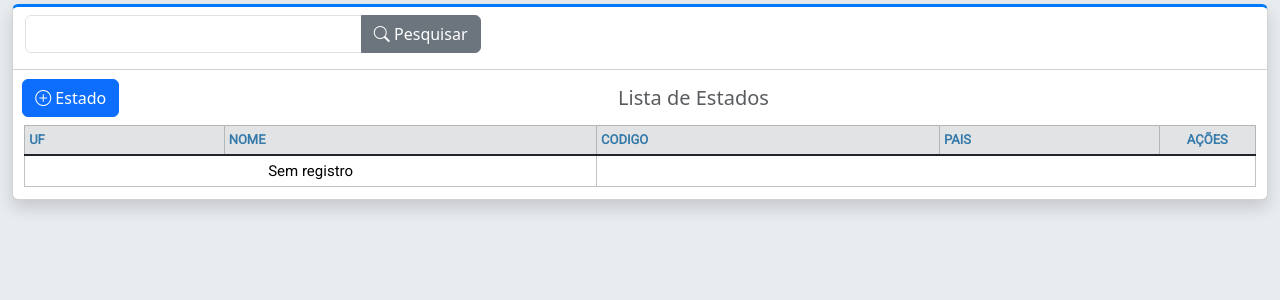
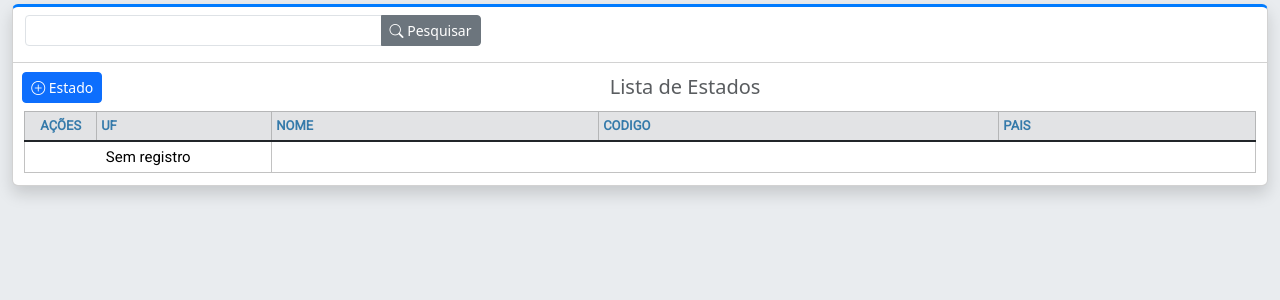
Before and after one commit to jvsjanilson/MeuFinanceiro, a Django app: page /estados/ in a window 1280 px wide. Shown: the part 65-365 px from the top of the page. Run offline with Django 4.2, Linux system fonts and the light colour scheme; the visitor is signed in with stand-in values (Sample User, id 1); data that the repository does not hold is empty.

Commit message:
feat: layout small estado

```diff
--- a/cadastro/templates/cadastro/estado/confirm_delete.html
+++ b/cadastro/templates/cadastro/estado/confirm_delete.html
@@ -17,8 +17,8 @@
                     </div>
 
                     <div class="card-footer">
-                        <button type="submit" class="btn btn-danger"><i class="bi bi-check-lg"></i> Confirmar</button>
-                        <a class="btn btn-secondary" href="{% url 'estado-list' %}"><i class="bi bi-reply"></i> Voltar</a>
+                        <button type="submit" class="btn btn-sm btn-danger"><i class="bi bi-check-lg"></i> Confirmar</button>
+                        <a class="btn btn-sm btn-secondary" href="{% url 'estado-list' %}"><i class="bi bi-reply"></i> Voltar</a>
                     </div>
 
                 </div>
--- a/cadastro/templates/cadastro/estado/list.html
+++ b/cadastro/templates/cadastro/estado/list.html
@@ -11,8 +11,8 @@
                             <div class="mb-3">
                                 <form  method="get">
                                     <div class="input-group ">
-                                        <input name="search" id="search" class="form-control " type="search" value="{{ search }}">
-                                        <button type="submit" class="btn btn-secondary"><i class="bi bi-search"></i> Pesquisar</button>
+                                        <input name="search" id="search" class="form-control form-control-sm" type="search" value="{{ search }}">
+                                        <button type="submit" class="btn btn-sm btn-secondary"><i class="bi bi-search"></i> Pesquisar</button>
                                     </div>
                                 </form>
                             </div>
@@ -20,7 +20,7 @@
                         {% if search %}
                         <div class="col-md-4 align-self-center">
                             <div class="mb-3">
-                                <a class="btn btn-danger" href="{% url 'estado-list' %}"><i class="bi bi-trash"></i> Limpa filtro</a>
+                                <a class="btn btn-sm btn-danger" href="{% url 'estado-list' %}"><i class="bi bi-trash"></i> Limpa filtro</a>
                             </div>
                         </div>
                         {%endif%}
@@ -44,7 +44,7 @@
                     <div class="row">
                         <div class="col-auto">
                             {% if perms.cadastro.add_marca %}
-                            <a class="btn btn-primary " href="{% url 'estado-create' %}" ><i class="bi bi-plus-circle"></i>  {{ verbose_name }}</a>
+                            <a class="btn btn-sm btn-primary " href="{% url 'estado-create' %}" ><i class="bi bi-plus-circle"></i>  {{ verbose_name }}</a>
                             {% endif %}
                         </div>
 
@@ -56,20 +56,16 @@
                 </caption>
                     <thead class="table-secondary ">
                         <tr>
+                            <th class="text-center" style="width: 4.5rem">Ações</th>
                             <th>UF</th>
                             <th>Nome</th>
                             <th>Codigo</th>
                             <th>Pais</th>
-                            <th class="text-center" style="width: 6rem">Ações</th>
                         </tr>
                     </thead>
                     <tbody class="table-group-divider">
                         {% for m in object_list %}
                             <tr>
-                                <td>{{ m.uf }}</td>
-                                <td>{{ m.nome }}</td>
-                                <td>{{ m.codigo }}</td>
-                                <td>{{ m.pais }}</td>
                                 <td class="text-center  d-flex justify-content-evenly">
                                     {% if perms.cadastro.change_estado %}
                                         <a href="{% url 'estado-update' m.pk %}"><i class="text-primary bi bi-pencil" ></i></a>
@@ -79,6 +75,10 @@
                                         <a  href="{% url 'estado-delete' m.pk %}"><i class="text-danger bi bi-trash3"></i></a>
                                     {%endif%}
                                 </td>
+                                <td>{{ m.uf }}</td>
+                                <td>{{ m.nome }}</td>
+                                <td>{{ m.codigo }}</td>
+                                <td>{{ m.pais }}</td>
                             </tr>
                         {% empty %}
                            <tr>
```
Also changed, not shown: cadastro/templates/cadastro/estado/form.html (+6 -6 lines).
